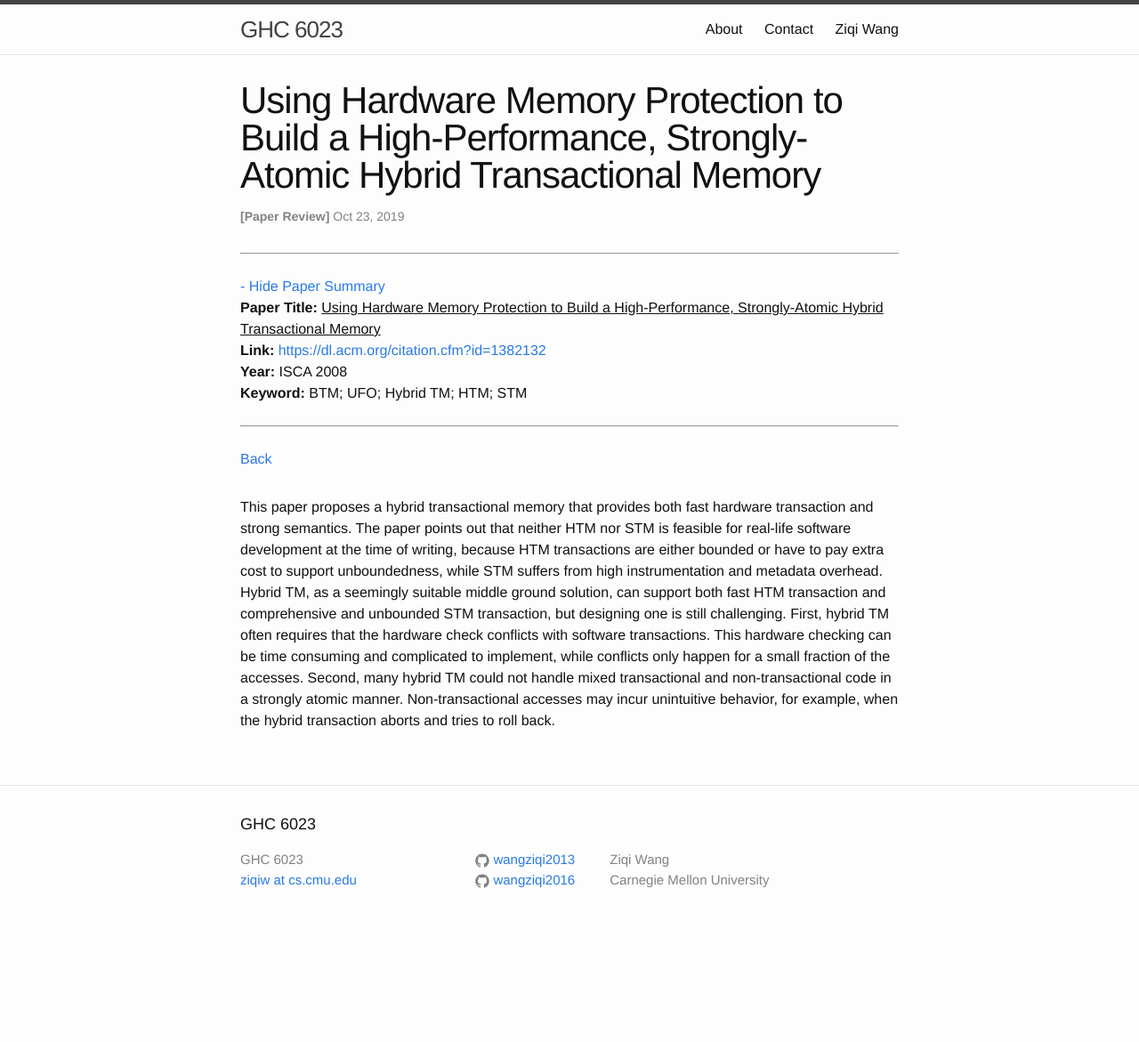
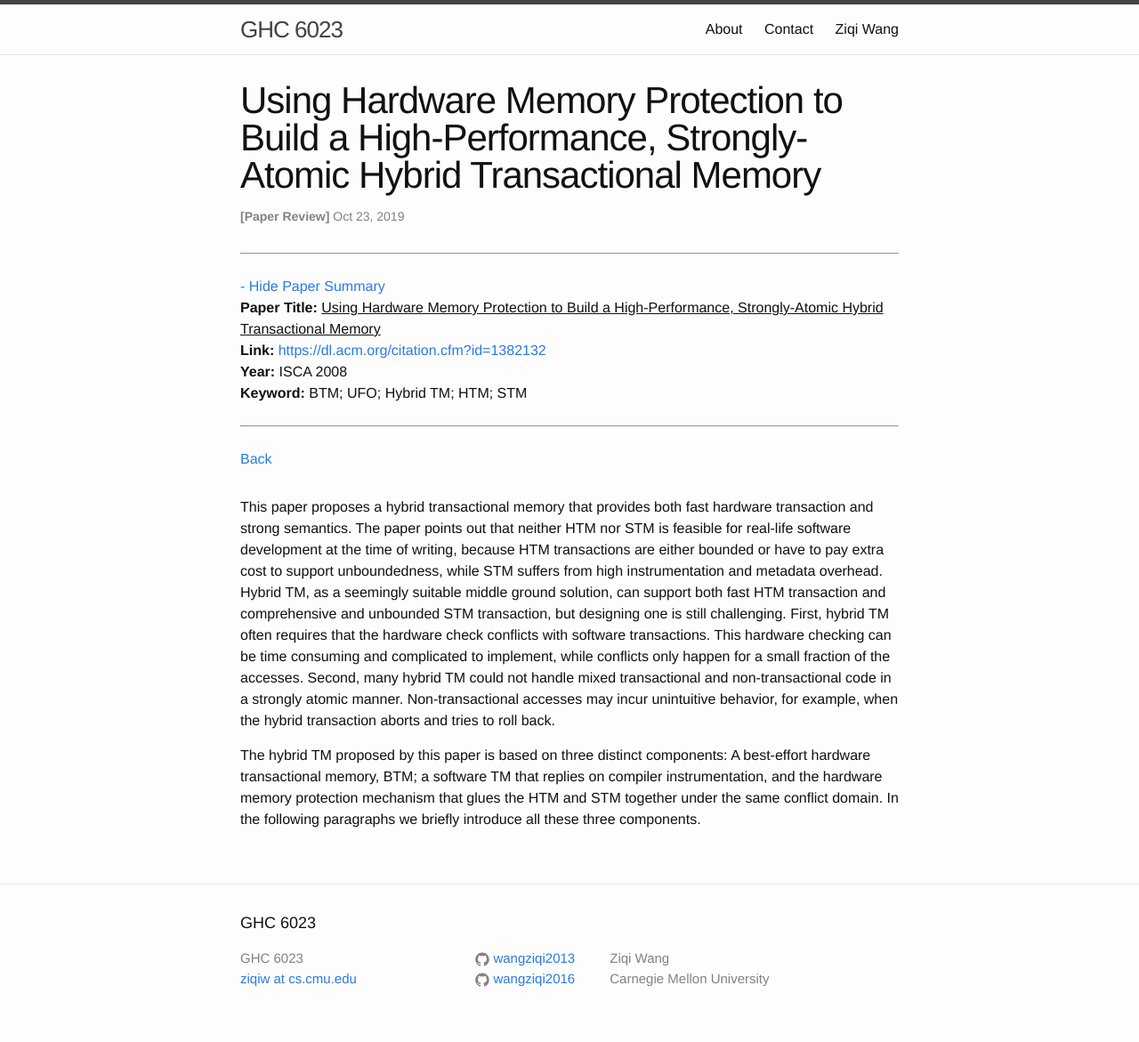
Before and after one commit to wangziqi2013/wangziqi2013.github.io, a Jekyll site: the page built from _posts/2019-10-23-btm-hybrid.markdown, in a window 1280 px wide. Shown: the whole page at 89% size. Built offline with Jekyll 4.4.1, drawn with Linux system fonts in a browser that asks for light colours; before the commit the page ends 1060 px from its top, so only the background shows below that.

Commit message:
Adding components

```diff
--- a/_posts/2019-10-23-btm-hybrid.markdown
+++ b/_posts/2019-10-23-btm-hybrid.markdown
@@ -22,3 +22,8 @@ hybrid TM often requires that the hardware check conflicts with software transac
 time consuming and complicated to implement, while conflicts only happen for a small fraction of the accesses. Second,
 many hybrid TM could not handle mixed transactional and non-transactional code in a strongly atomic manner. Non-transactional
 accesses may incur unintuitive behavior, for example, when the hybrid transaction aborts and tries to roll back.
+
+The hybrid TM proposed by this paper is based on three distinct components: A best-effort hardware transactional memory,
+BTM; a software TM that replies on compiler instrumentation, and the hardware memory protection mechanism that glues
+the HTM and STM together under the same conflict domain. In the following paragraphs we briefly introduce all these three
+components.
```
